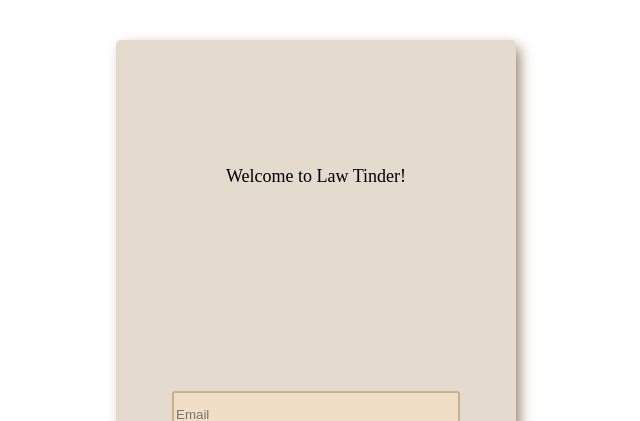
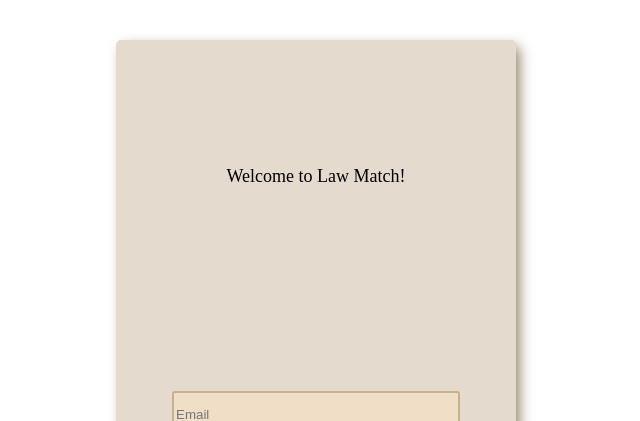
Before and after one commit to dominiclet/SMU-LIT-hackathon, a Next.js app: page /login in a window 1280 px wide. Shown: the top 421 px of the page, without its empty margins (324-964 px from the left). Built offline with nearby package versions, Linux system fonts and the light colour scheme.

Commit message:
Name change to Law Match

```diff
--- a/pages/login/index.js
+++ b/pages/login/index.js
@@ -51,7 +51,7 @@ const loginPage = () => {
 		<div className={styles.mainContainer}>
 			<div className={styles.loginContainer}>
 				<div className={styles.logoContainer}>
-					Welcome to Law Tinder!
+					Welcome to Law Match!
 				</div>
 				<div className={styles.inputContainer}>
 					<input className={styles.loginInput} placeholder="Email" type="text" id="email" onKeyPress={handleEnter} />
```
